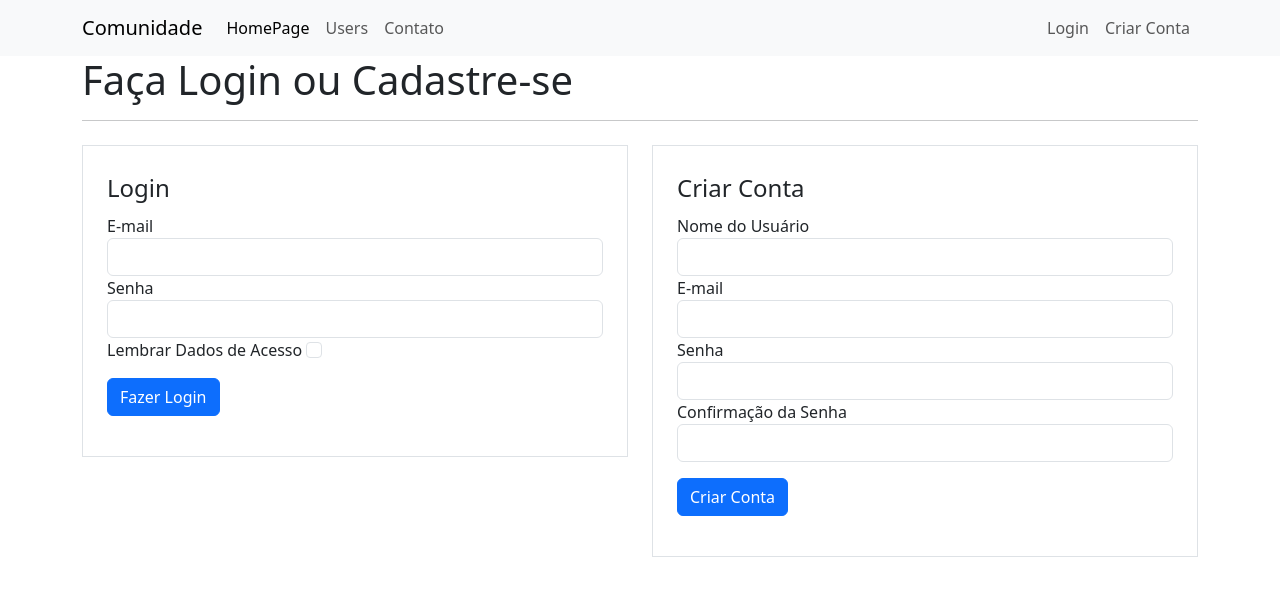
After one commit to felipemonsef10/site-blog-flask, a Flask app: page /login in a window 1280 px wide. The commit adds this page. Shown: the top 596 px of the page. Run offline with Flask 3, Linux system fonts and the light colour scheme.

Commit message:
Criando os forms de login

```diff
--- /dev/null
+++ b/forms.py
@@ -0,0 +1,18 @@
+from flask_wtf import FlaskForm
+from wtforms import StringField, PasswordField, SubmitField, BooleanField
+from wtforms.validators import DataRequired, Length, Email, EqualTo
+
+
+class FormCriarConta(FlaskForm):
+    username = StringField('Nome do Usuário', validators=[DataRequired()])
+    email = StringField('E-mail', validators=[DataRequired(), Email()])
+    senha = PasswordField('Senha', validators=[DataRequired(), Length(6, 20)])
+    confirmacao_senha = PasswordField('Confirmação da Senha', validators=[DataRequired(), EqualTo('senha')])
+    botao_submit_criar_conta = SubmitField('Criar Conta')
+
+
+class FormLogin(FlaskForm):
+    email = StringField('E-mail', validators=[DataRequired(), Email()])
+    senha = PasswordField('Senha', validators=[DataRequired(), Length(6, 20)])
+    lembrar_login = BooleanField('Lembrar Dados de Acesso')
+    botao_submit_login = SubmitField('Fazer Login')
--- a/main.py
+++ b/main.py
@@ -1,6 +1,10 @@
-from flask import Flask, render_template
+from flask import Flask, render_template, url_for
+from forms import FormLogin, FormCriarConta
 
 app = Flask(__name__)
+
+app.config['SECRET_KEY'] = 'cafe21d28999850c8855b75bb3192523'
+
 
 lista_users = [
     'Felipe',
@@ -14,9 +18,9 @@ def home():
     return render_template('home.html')
 
 
-@app.route('/contato')
+@app.route('/contatos')
 def contato():
-    return render_template('contato.html')
+    return render_template('contatos.html')
 
 
 @app.route('/usuarios')
@@ -24,6 +28,12 @@ def usuarios():
     return render_template('usuarios.html', lista_users=lista_users)
 
 
+@app.route('/login')
+def login():
+    form_login = FormLogin()
+    form_criarconta = FormCriarConta()
+    return render_template('login.html', form_login=form_login, form_criarconta=form_criarconta)
+
 
 if __name__ == '__main__':
     app.run(debug=True)
--- a/templates/base.html
+++ b/templates/base.html
@@ -1,20 +1,28 @@
 <!DOCTYPE html>
 <html lang="pt-br">
+
 <head>
     <meta charset="UTF-8">
     <meta name="viewport" content="width=device-width, initial-scale=1.0">
     <title>Comunidade</title>
 
-        <link href="https://cdn.jsdelivr.net/npm/bootstrap@5.3.7/dist/css/bootstrap.min.css" rel="stylesheet" integrity="sha384-LN+7fdVzj6u52u30Kp6M/trliBMCMKTyK833zpbD+pXdCLuTusPj697FH4R/5mcr" crossorigin="anonymous">
+    <link href="https://cdn.jsdelivr.net/npm/bootstrap@5.3.7/dist/css/bootstrap.min.css" rel="stylesheet"
+        integrity="sha384-LN+7fdVzj6u52u30Kp6M/trliBMCMKTyK833zpbD+pXdCLuTusPj697FH4R/5mcr" crossorigin="anonymous">
     {% block head %}
     {% endblock %}
 
 </head>
+
 <body>
+
+    {% include 'navbar.html' %}
 
     {% block body %}
     {% endblock %}
 
-        <script src="https://cdn.jsdelivr.net/npm/bootstrap@5.3.7/dist/js/bootstrap.bundle.min.js" integrity="sha384-ndDqU0Gzau9qJ1lfW4pNLlhNTkCfHzAVBReH9diLvGRem5+R9g2FzA8ZGN954O5Q" crossorigin="anonymous"></script>
+    <script src="https://cdn.jsdelivr.net/npm/bootstrap@5.3.7/dist/js/bootstrap.bundle.min.js"
+        integrity="sha384-ndDqU0Gzau9qJ1lfW4pNLlhNTkCfHzAVBReH9diLvGRem5+R9g2FzA8ZGN954O5Q"
+        crossorigin="anonymous"></script>
 </body>
+
 </html>
--- /dev/null
+++ b/templates/login.html
@@ -0,0 +1,55 @@
+{% extends 'base.html' %}
+
+
+{% block body %}
+    <div class="container">
+        <h1>Faça Login ou Cadastre-se</h1>
+        <hr>
+        <div class="row">
+            <div class="col">
+                <form action="" method="POST" class="border p-4 mt-2">
+                    <legend>Login</legend>
+                    <fieldset>
+                        <div class="form-group">
+                            {{ form_login.email.label(class="form-control-label") }}
+                            {{ form_login.email(class="form-control") }}
+                        </div>
+                        <div class="form-group">
+                            {{ form_login.senha.label(class="form-control-label") }}
+                            {{ form_login.senha(class="form-control") }}
+                        </div>
+                        <div class="form-group">
+                            {{ form_login.lembrar_login.label(class="form-check-label") }}
+                            {{ form_login.lembrar_login(class="form-check-input") }}
+                        </div>
+                    </fieldset>
+                    {{ form_login.botao_submit_login(class="btn btn-primary mb-3 mt-3") }}
+                </form>
+            </div>
+            <div class="col">
+                <form action="" method="POST" class="border p-4 mt-2">
+                    <legend>Criar Conta</legend>
+                    <fieldset>
+                        <div class="form-group">
+                            {{ form_criarconta.username.label(class="form-control-label") }}
+                            {{ form_criarconta.username(class="form-control") }}
+                        </div>
+                        <div class="form-group">
+                            {{ form_criarconta.email.label(class="form-control-label") }}
+                            {{ form_criarconta.email(class="form-control") }}
+                        </div>
+                        <div class="form-group">
+                            {{ form_criarconta.senha.label(class="form-control-label") }}
+                            {{ form_criarconta.senha(class="form-control") }}
+                        </div>
+                        <div class="form-group">
+                            {{ form_criarconta.confirmacao_senha.label(class="form-control-label") }}
+                            {{ form_criarconta.confirmacao_senha(class="form-control") }}
+                        </div>
+                    </fieldset>
+                    {{ form_criarconta.botao_submit_criar_conta(class="btn btn-primary mb-3 mt-3") }}
+                </form>
+            </div>
+        </div>
+    </div>
+{% endblock %}
--- /dev/null
+++ b/templates/navbar.html
@@ -0,0 +1,26 @@
+<nav class="navbar navbar-expand-lg bg-body-tertiary">
+    <div class="container-fluid container">
+        <a class="navbar-brand" href="{{ url_for('home') }}">Comunidade</a>
+        <div class="collapse navbar-collapse" id="navbarSupportedContent">
+            <ul class="navbar-nav me-auto mb-2 mb-lg-0">
+                <li class="nav-item">
+                    <a class="nav-link active" aria-current="page" href="{{ url_for('home') }}">HomePage</a>
+                </li>
+                <li class="nav-item">
+                    <a class="nav-link" href="{{ url_for('usuarios') }}">Users</a>
+                </li>
+                <li class="nav-item">
+                    <a class="nav-link" href="{{ url_for('contato') }}">Contato</a>
+                </li>
+            </ul>
+            <ul class="navbar-nav">
+                <li class="nav-item">
+                    <a class="nav-link" href="{{ url_for('login') }}">Login</a>
+                </li>
+                <li class="nav-item">
+                    <a class="nav-link" href="{{ url_for('login') }}">Criar Conta</a>
+                </li>
+            </ul>
+        </div>
+    </div>
+</nav>
--- a/templates/usuarios.html
+++ b/templates/usuarios.html
@@ -1,4 +1,5 @@
 {% extends 'base.html' %}
+
 
 {% block body %}
     <div class="container">
```
Also changed, not shown: templates/forms_criar_conta.html (added, +21 -0 lines), templates/forms_login.html (added, +16 -0 lines), templates/contatos.html (renamed from templates/contato.html), 1 other file. Lines whose indentation alone changed are shown as unchanged.
